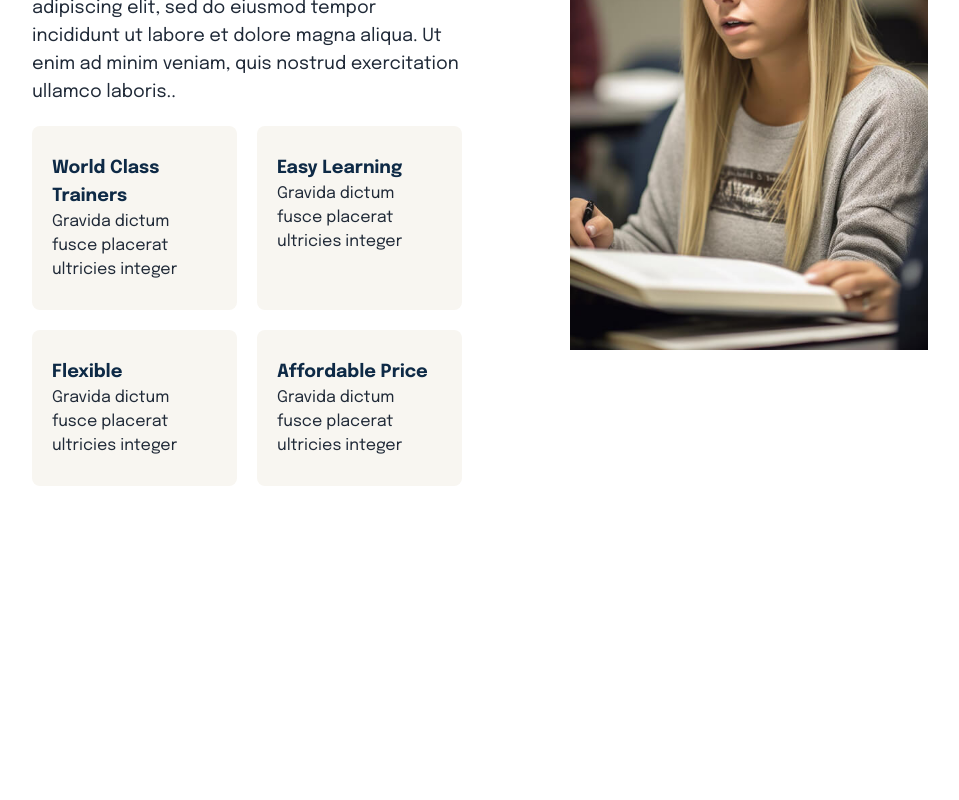
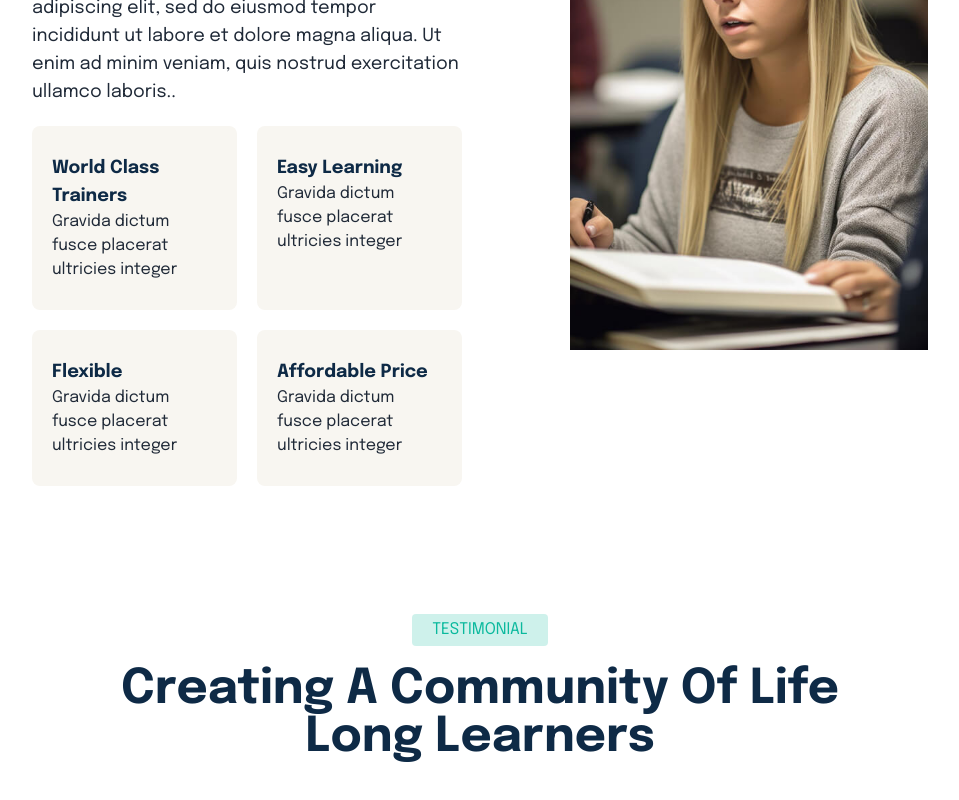
Before and after one commit to only1tarunno/schoolManagement-client, a React (Vite) app: page / in a window 1280 px wide. Shown: the part 4235-5035 px from the top of the page, without its empty margins (160-1119 px from the left). Before the commit the page ends 4785 px from the top, so only its background shows below. Built offline with nearby package versions, Linux system fonts and the light colour scheme.

Commit message:
testimonial section heading add.

```diff
--- a/src/pages/home/Home.jsx
+++ b/src/pages/home/Home.jsx
@@ -3,6 +3,7 @@ import Banner from "./Banner";
 import CallToAction from "./CallToAction";
 import Category from "./Category";
 import FeturedCourse from "./FeturedCourse";
+import Testimonial from "./Testimonial";
 import WhyUs from "./WhyUs";
 
 const Home = () => {
@@ -14,6 +15,7 @@ const Home = () => {
       <About></About>
       <CallToAction></CallToAction>
       <WhyUs></WhyUs>
+      <Testimonial></Testimonial>
     </>
   );
 };
--- /dev/null
+++ b/src/pages/home/Testimonial.jsx
@@ -0,0 +1,19 @@
+import Container from "../../components/shared/Container";
+import SectionTitle from "../../components/shared/SectionTitle";
+
+const Testimonial = () => {
+  return (
+    <div className="py-10 lg:py-16">
+      <Container>
+        <div>
+          <SectionTitle
+            title={"Creating A Community Of Life Long Learners"}
+            subtitle={"TESTIMONIAL"}
+          ></SectionTitle>
+        </div>
+      </Container>
+    </div>
+  );
+};
+
+export default Testimonial;
```
